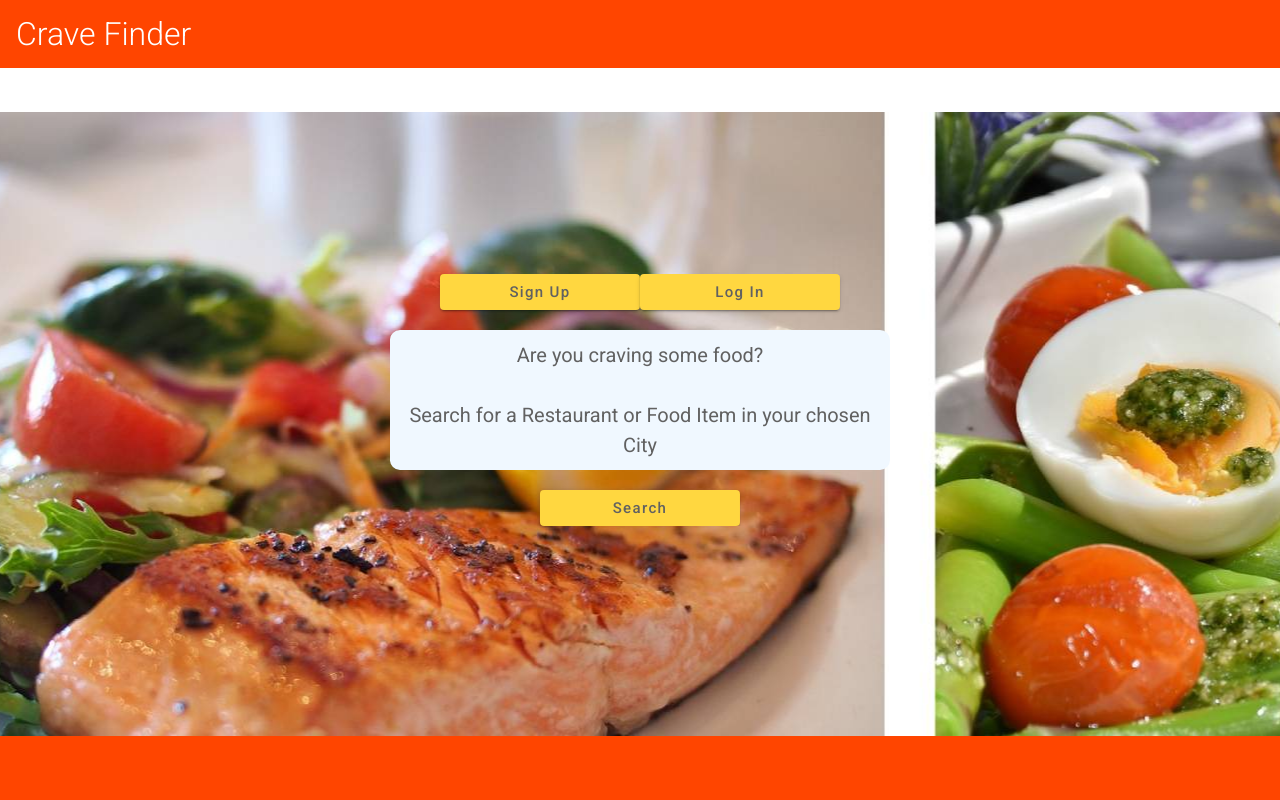
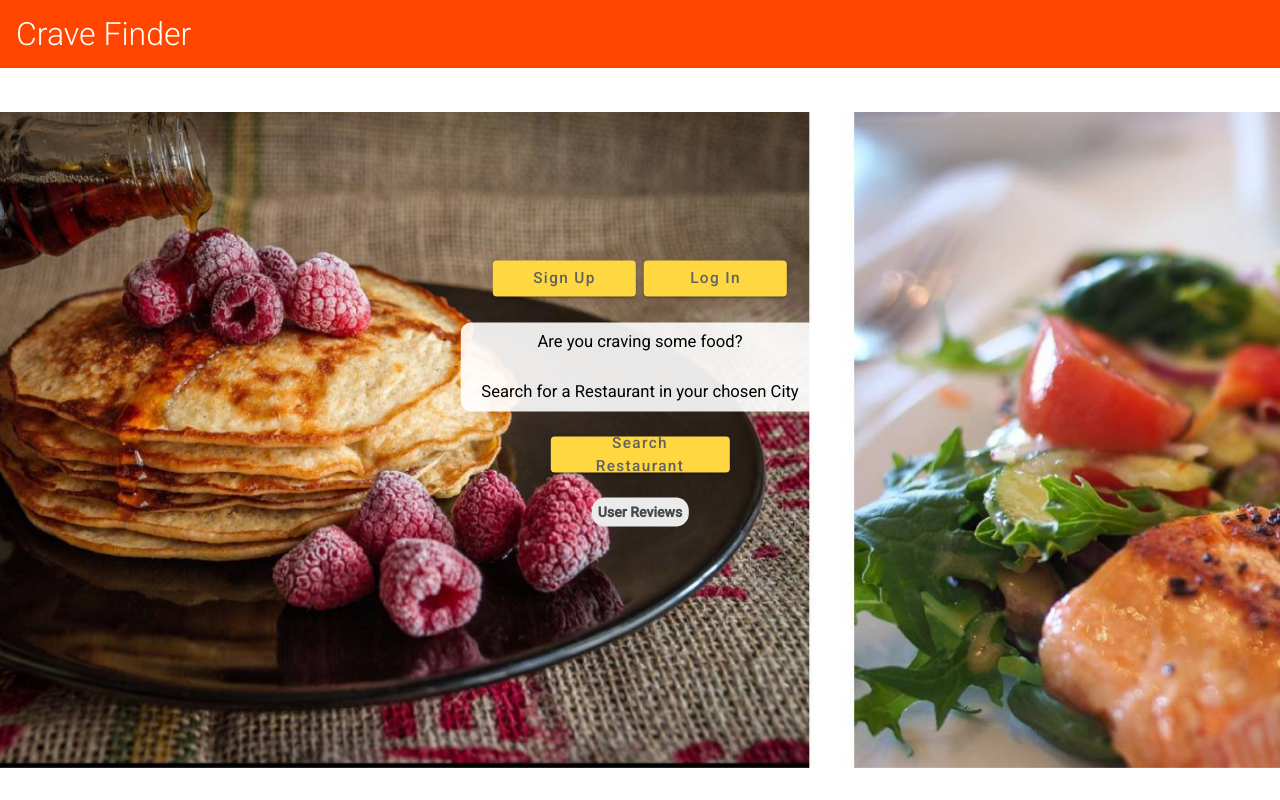
Before and after one commit to ZacharyBournand/crave-finder, an Angular app in the folder frontend/: page / in a window 1280 px wide. Built offline with nearby package versions, Linux system fonts and the light colour scheme.

Commit message:
Changed the name of the 'Reviews' hyperlink to 'User Reviews' and changed its placement on the homepage

```diff
--- a/frontend/src/app/home-page/home-page.component.css
+++ b/frontend/src/app/home-page/home-page.component.css
@@ -1,21 +1,34 @@
-div {
+.centered {
     position: absolute;
     top: 50%;
     left: 50%;
     transform: translate(-50%, -50%);
     text-align: center;
-    overflow: hidden
+    width: 28%;
 }
 
-p {
-    background-color: aliceblue;
+.sign-up {
+    margin-right: .3vw;
+    color: rgba(0, 0, 0, 0.689);
+}
+
+.log-in {
+    margin-left: .3vw;
+    color: rgba(0, 0, 0, 0.689);
+}
+
+.background-text {
+    background-color: rgba(255, 255, 255, .9);
     padding: 2% 1%;
-    font-size: 20px;
-    border-radius: 10px;
-    color: #333;
+    font-size: 1.3vw;
+    border-radius: .8vw;
     text-align: center;
-    margin: 20px 0;
+    margin: 2vw 0;
     width: 100%;
+}
+
+.background-text span {
+    color: black;
 }
 
 .slider-ltr {
@@ -24,8 +37,8 @@ p {
     overflow: hidden;
     position: fixed;
     animation: linear scroll 20s infinite;
-    height: 700px;
-    width: 9982px;
+    height: 82%;
+    width: 700%;
     transform: translate3d(-25%, 0, 0);
 }
 
@@ -37,20 +50,29 @@ p {
 
 button {
     width: 40%;
-    font-size: 15px;
+    font-size: 1.2vw;
 }
 
-.bottom {
-    width: 100%;
-    height: 128px;
-    position: fixed;
-    bottom: 0;
-    background-color:orangered;
-    top: 100%;
+.search-restaurant {
+    width: 50%;
+    color: rgba(0, 0, 0, 0.689);
+}
+
+.user-reviews {
+    margin-top: 2.3vw;
+}
+
+.user-reviews-a {
+    background-color: rgb(235, 235, 235);
+    padding: .5vw;
+    border-radius: 1vw;
+    color: rgba(0, 0, 0, 0.689);
+    font-size: 1.1vw;
+    font-weight: bold;
 }
 
 @keyframes scroll {
     100% {
-        transform: translateX(-92%)
+        transform: translateX(-50%)
     }
 }
--- a/frontend/src/app/home-page/home-page.component.html
+++ b/frontend/src/app/home-page/home-page.component.html
@@ -1,16 +1,19 @@
 <img src="../assets/foodslide.jpg" height="700" width="9982" class="slider-ltr">
-<div>
-  <button mat-raised-button color="accent" *ngIf="!userService.isLoggedIn" [routerLink]="['register']">Sign Up</button>
-  <button mat-raised-button color="accent" *ngIf="!userService.isLoggedIn" [routerLink]="['login']">Log In</button>
 
-  <p>
+<div class="centered">
+  <button class="sign-up" mat-raised-button color="accent" *ngIf="!userService.isLoggedIn" [routerLink]="['register']">Sign Up</button>
+  <button class="log-in" mat-raised-button color="accent" *ngIf="!userService.isLoggedIn" [routerLink]="['login']">Log In</button>
+
+  <p class="background-text">
     <span>
-    Are you craving some food?<br><br>
-    Search for a Restaurant or Food Item in your chosen City
+      Are you craving some food?<br><br>
+      Search for a Restaurant in your chosen City
     </span>
   </p>
 
-  <button mat-raised-button color="accent" [routerLink]="['search-results']" (click)="getSearch()">Search</button>
+  <button class="search-restaurant" mat-raised-button color="accent" [routerLink]="['search-results']" (click)="getSearch()">Search Restaurant</button>
+
+  <p class="user-reviews">
+    <a class="user-reviews-a" [routerLink]="['/reviews']">User Reviews</a>
+  </p>
 </div>
-
-<div class="bottom"></div>
--- a/frontend/src/app/login-page/login-page.component.css
+++ b/frontend/src/app/login-page/login-page.component.css
@@ -57,12 +57,3 @@ p {
     justify-content: center;
     align-items: center;
 }
-
-.bottom {
-    width: 100%;
-    height: 128px;
-    position: fixed;
-    bottom: 0;
-    background-color:orangered;
-    top: 100%;
-}
--- a/frontend/src/app/nav-menu/nav-menu.component.css
+++ b/frontend/src/app/nav-menu/nav-menu.component.css
@@ -9,6 +9,20 @@ p {
     margin: 8px 0;
 }
 
+.div-user-reviews {
+    margin-right: 4vw;
+}
+
+.a-user-reviews {
+    color: whitesmoke;
+    font-weight: bold;
+    font-size: 1.1vw;
+}
+
+.a-user-reviews:hover {
+    color: darkblue;
+}
+
 .mat-menu-panel {
     background-color: lightgray;
 }
--- a/frontend/src/app/nav-menu/nav-menu.component.html
+++ b/frontend/src/app/nav-menu/nav-menu.component.html
@@ -1,9 +1,8 @@
 <button mat-raised-button color="accent" *ngIf="userService.isLoggedIn" [matMenuTriggerFor]="navMenu">Account</button>
 
-<mat-menu #navMenu="matMenu" yPosition="below" >
+<mat-menu #navMenu="matMenu" yPosition="below">
     <p *ngIf="userService.isLoggedIn">{{ userService.getUsername() }}</p>
     <div class="menu-divider"></div>
-    <a [routerLink]="['/reviews']" mat-menu-item>Reviews</a>
     <a [routerLink]="['/password']" mat-menu-item>Change Password</a>
     <a #refLogoutLink (click)="logout()" mat-menu-item class="logout" [routerLink]="['/']">Logout</a>
 </mat-menu>
```
